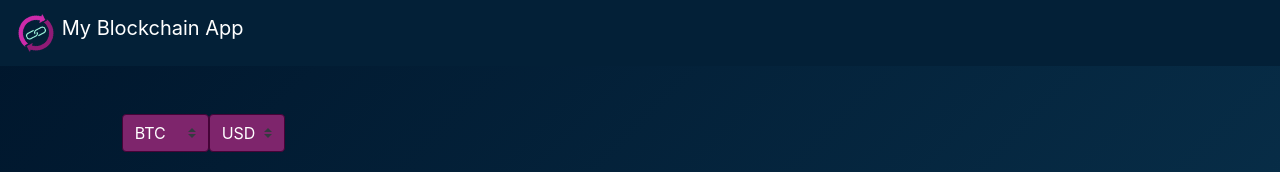
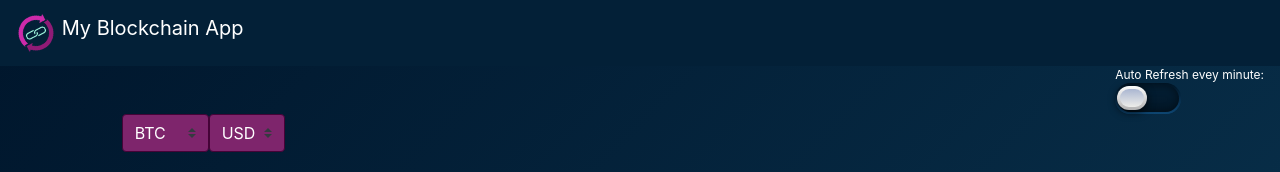
Before and after one commit to bskscmn/my-blockchain-app, a React (Create React App) app in the folder client/: page / in a window 1280 px wide. Shown: the top 172 px of the page. Built offline with nearby package versions, Linux system fonts and the light colour scheme; no server answers.

Commit message:
autorefresh button added

```diff
--- a/client/public/index.html
+++ b/client/public/index.html
@@ -48,7 +48,6 @@
       To create a production bundle, use `npm run build` or `yarn build`.
     -->
 
-
     <script src="/js/TweenLite.min.js" ></script>
     <script src="/js/EasePack.min.js" ></script>
   </body>
--- a/client/src/App.css
+++ b/client/src/App.css
@@ -137,3 +137,51 @@ select:focus > option:checked {
   border-right: 2px solid #7e256c !important;
   background-color: #86b7ef14;
 }
+
+#heat {
+  position: absolute;
+  left: -100vw;
+}
+input:checked + label {
+  --s: 1 ;
+}
+
+label {
+  --s: 0;
+  display: block;
+  position: relative;
+  --c: #d425a9;
+  padding: 2px 6px;
+  filter: blur(0.5px);
+  cursor: pointer;
+}
+label, label:before {
+  border: solid 0.21em transparent;
+  width:5.5em;
+  height: 2.525em;
+  border-radius: 1.3125em;
+  box-shadow: inset 0 0.1em 0.7em rgba(0, 0, 0, 0.5);
+  background:  linear-gradient(transparent, rgba(0, 0, 0, 0.32)) padding-box, linear-gradient(var(--c), var(--c)) padding-box, linear-gradient(#001322, #0e4672) border-box;
+}
+label:before, label:after {
+  position: absolute;
+  top: 0;
+  left: 0;
+  content: "";
+}
+label:before {
+  margin: -0.2125em;
+  opacity: calc(1 - var(--s));
+  --c: #032037;
+  transition: .2s opacity;
+}
+label:after {
+  border: solid 3px transparent;
+  width: 2.4875em;
+  height: 2em;
+  border-radius: 1em;
+  transform: translate(calc(var(--s)*100%));
+  box-shadow: 0 2px 9px rgba(0, 0, 0, 0.8);
+  background: linear-gradient(#aab6d1, #edede9) padding-box, linear-gradient(#fcfcfc, #b2b2b2) border-box;
+  transition: .2s transform ease-in;
+}
--- a/client/src/App.js
+++ b/client/src/App.js
@@ -12,7 +12,8 @@ class App extends Component {
             coin: 'BTC',
             currency: 'USD',
             coinData: [],
-            time: Date.now()
+            time: Date.now(),
+            refresh: false
         };
 
     }
@@ -35,6 +36,20 @@ class App extends Component {
                 this.setState({ coinData: data })
             })
             .catch(err => console.error(err));
+    }
+
+    handleRefresh = (event) => {
+        this.setState(prevState => ({
+            refresh: !prevState.refresh
+        }),()=>{this.refreshPage()});
+
+    }
+    refreshPage () {
+        if(this.state.refresh === true){
+            this.timer = setInterval(()=> this.callAPI(), 60000);
+        }else{
+            clearInterval(this.timer);
+        }
     }
 
     handleAnimation() {
@@ -226,8 +241,9 @@ class App extends Component {
     }
 
     handleTableColoring() {
-
-        var cells = document.getElementById('table2').getElementsByTagName('td'),
+        var table = document.getElementById('table2');
+        if (table != null){
+            var cells = table.getElementsByTagName('td'),
                 i = -1,j = -1, biggestVal = 0;
 
             while(++i < cells.length){
@@ -247,14 +263,11 @@ class App extends Component {
             }
         }
 
+    }
+
     componentDidMount() {
         this.handleAnimation();
         this.callAPI();
-        //this.timer = setInterval(()=> this.callAPI(), 60000);
-        /*setInterval(function() {
-            http.get("http://<your app name>.herokuapp.com");
-        }, 300000); // every 5 minutes (300000)
-        */
 
     }
     componentDidUpdate() {
@@ -268,6 +281,14 @@ class App extends Component {
                 <div id="animation" className="animation" >
                     <canvas id="animation-canvas"></canvas>
                     <div id="data-container">
+                        <div className="pull-right">
+                            <span className="pr-3">Auto Refresh evey minute:</span> <br/>
+                            <input type="checkbox" checked={this.state.refresh}
+                                   onChange={this.handleRefresh} id='heat'/>
+
+                            <label htmlFor='heat'>ON</label>
+                        </div>
+
                         <Filter
                             coin={this.state.coin}
                             currency={this.state.currency}
```
Lines whose indentation alone changed are shown as unchanged.
